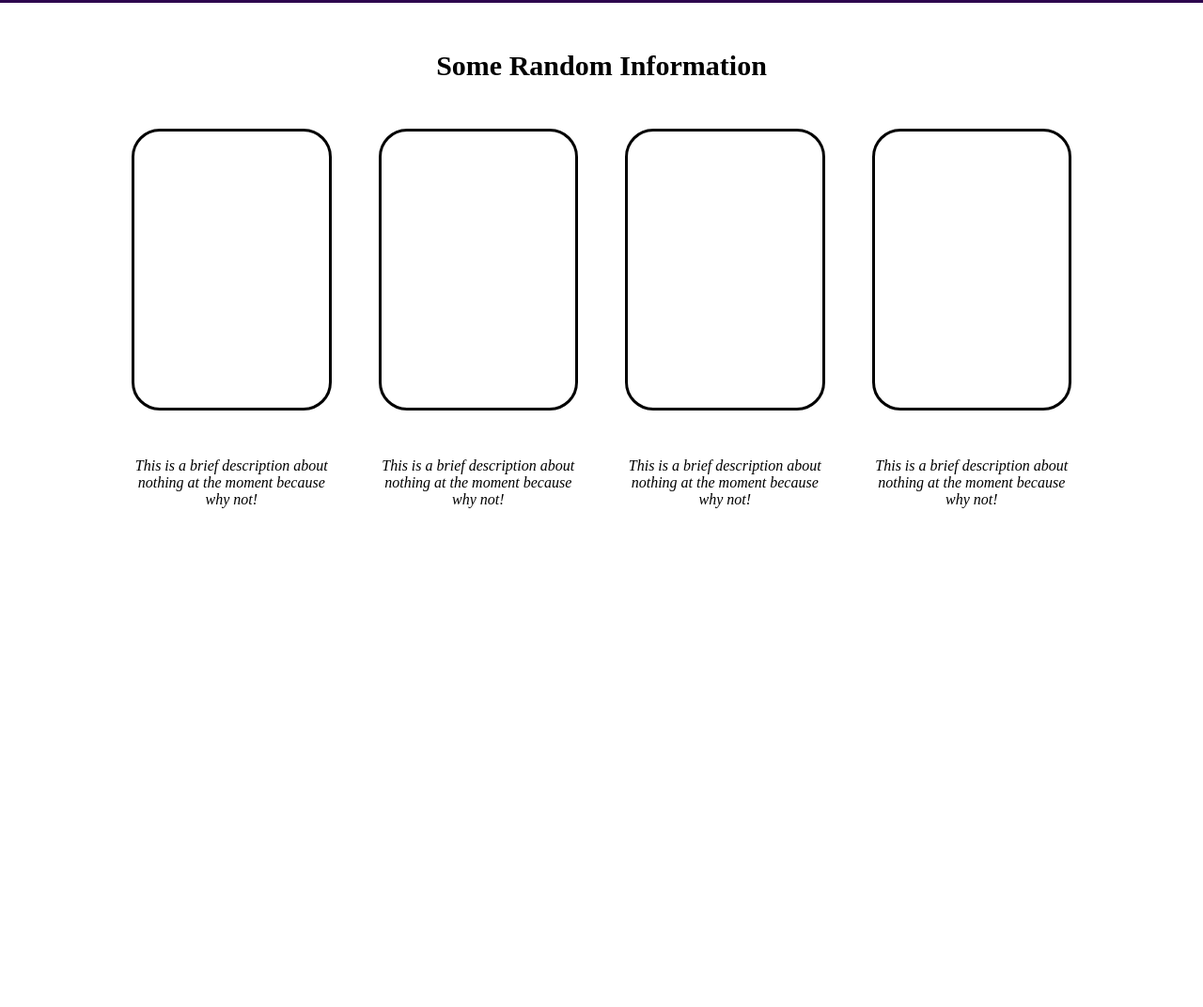
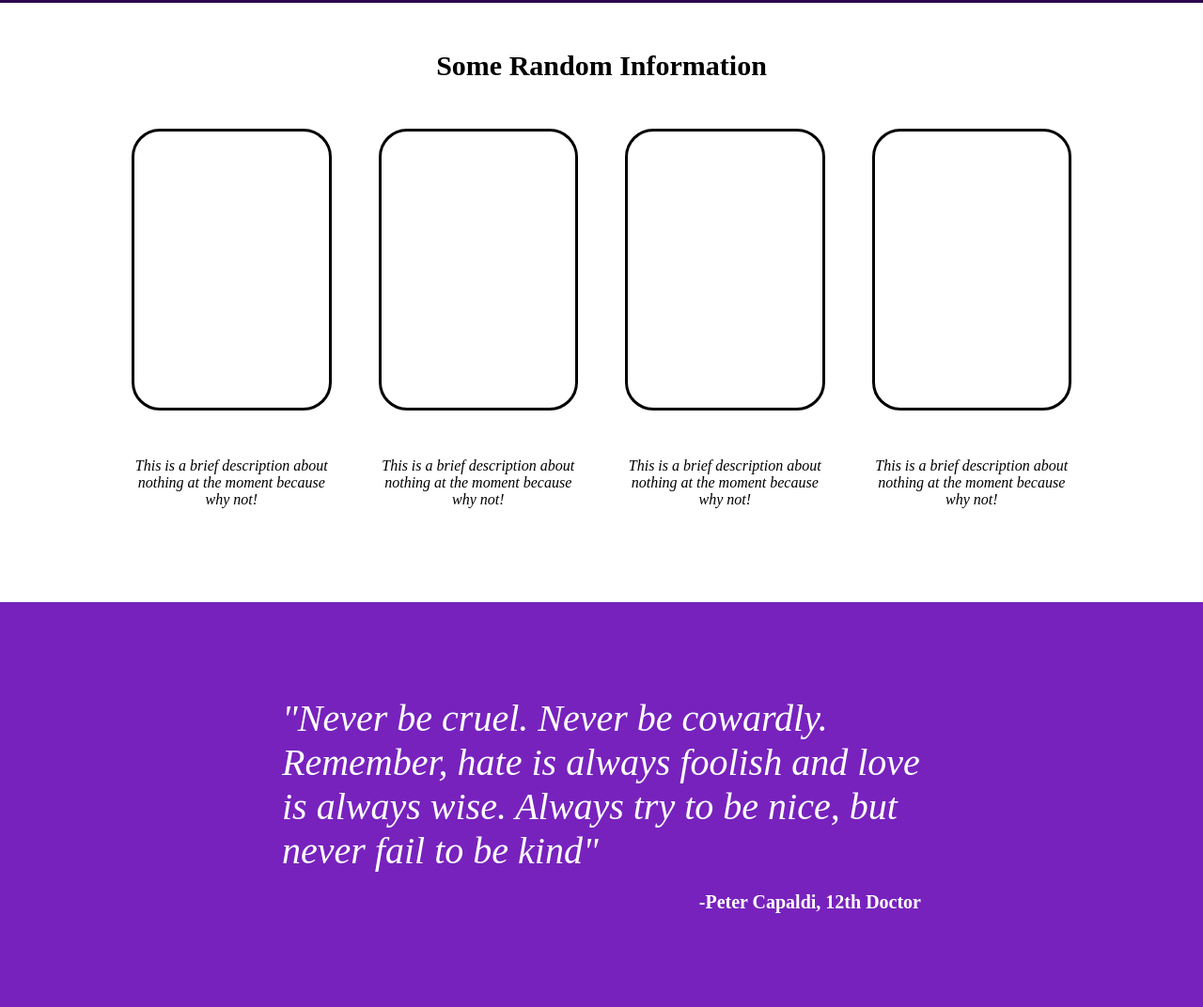
Before and after one commit to ColeWorld1125/TOP-Landing-Page, a plain HTML site: page index.html in a window 1280 px wide. Shown: the part 564-1636 px from the top of the page at 94% size. Before the commit the page ends 1205 px from the top, so only its background shows below. Drawn offline with Linux system fonts and the light colour scheme.

Commit message:
Added quote section

```diff
--- a/index.html
+++ b/index.html
@@ -58,5 +58,15 @@
             <div class="desc-four">This is a brief description about nothing at the moment because why not!</div>
         </div>
     </div>
+
+    <div class="quote-container">
+        <div class="quote">
+            "Never be cruel. Never be cowardly. Remember, hate is always foolish and love is always wise.
+            Always try to be nice, but never fail to be kind"
+        </div>
+        <div class="quote-author">
+            -Peter Capaldi, 12th Doctor
+        </div>
+    </div>
 </body>
 </html>
--- a/styles.css
+++ b/styles.css
@@ -147,3 +147,24 @@
     font-style: italic;
     text-align: center;
 }
+
+.quote-container {
+    background-color: rgb(119, 34, 189);
+    color: white;
+    display: flex;
+    padding: 100px 300px;
+    flex-direction: column;
+}
+
+.quote {
+    font-size: 40px;
+    font-style: italic;
+}
+
+.quote-author {
+    font-size: 20px;
+    font-weight: bold;
+    display: flex;
+    justify-content: flex-end;
+    margin-top: 20px;
+}
```
